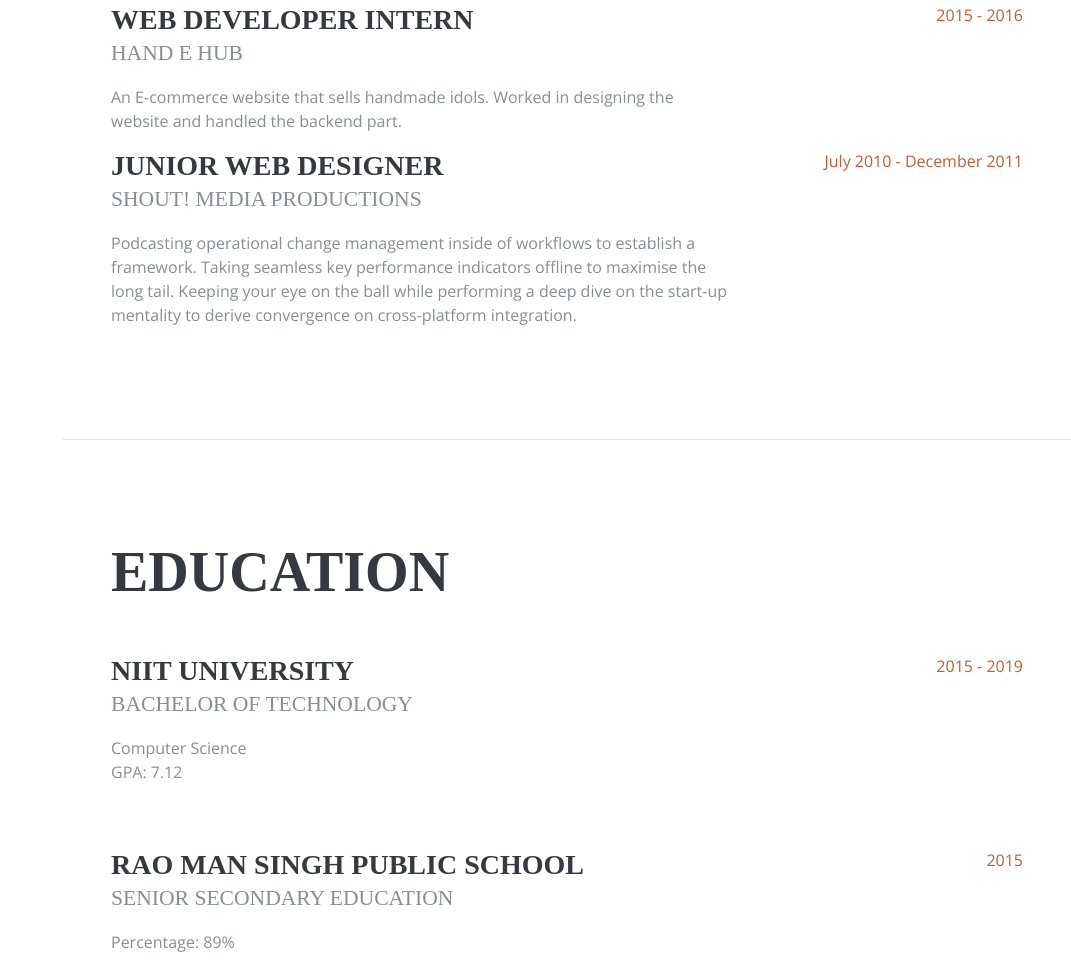
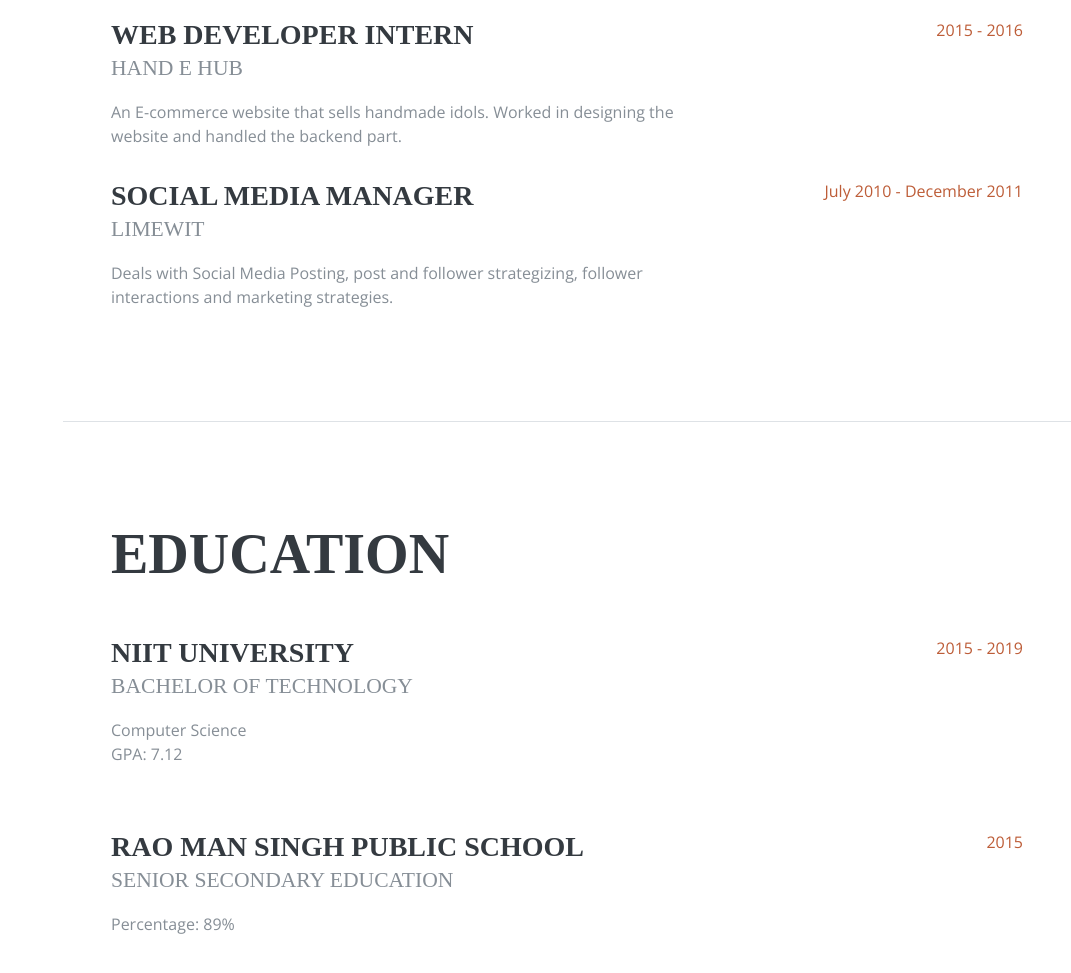
Before and after one commit to PrashantSharma-26/Prashant, a plain HTML site: page index.html in a window 1280 px wide. Shown: the part 1178-2151 px from the top of the page, without its empty margins (209-1280 px from the left). Drawn offline with nearby package versions, Linux system fonts and the light colour scheme; a web font is replaced by a local one.

Commit message:
Update Skills and Experience
Updated Experience and Icons added

```diff
--- a/index.html
+++ b/index.html
@@ -158,9 +158,9 @@ Completed Project in 6 weeks with Excellent Remarks.
 
          <div class="resume-item d-flex flex-column flex-md-row mb-5">
 		            <div class="resume-content mr-auto">
-		              <h3 class="mb-0">Junior Web Designer</h3>
-		              <div class="subheading mb-3">Shout! Media Productions</div>
-		              <p>Podcasting operational change management inside of workflows to establish a framework. Taking seamless key performance indicators offline to maximise the long tail. Keeping your eye on the ball while performing a deep dive on the start-up mentality to derive convergence on cross-platform integration.</p>
+		              <h3 class="mb-0">Social Media Manager</h3>
+		              <div class="subheading mb-3">LIMEWIT</div>
+		              <p>Deals with Social Media Posting, post and follower strategizing, follower interactions and marketing strategies.</p>
 		            </div>
 		            <div class="resume-date text-md-right">
 		              <span class="text-primary">July 2010 - December 2011</span>
@@ -228,6 +228,9 @@ Completed Project in 6 weeks with Excellent Remarks.
             <!-- Also to add C and C++ language Icons -->
 			<li class="list-inline-item">
               <i class="devicons devicon-c-plain"></i>
+
+			<li class="list-inline-item">
+              <i class="devicons devicon-cplusplus-plain"></i>
 
             <li class="list-inline-item">
               <i class="devicons devicons-javascript"></i>
```
